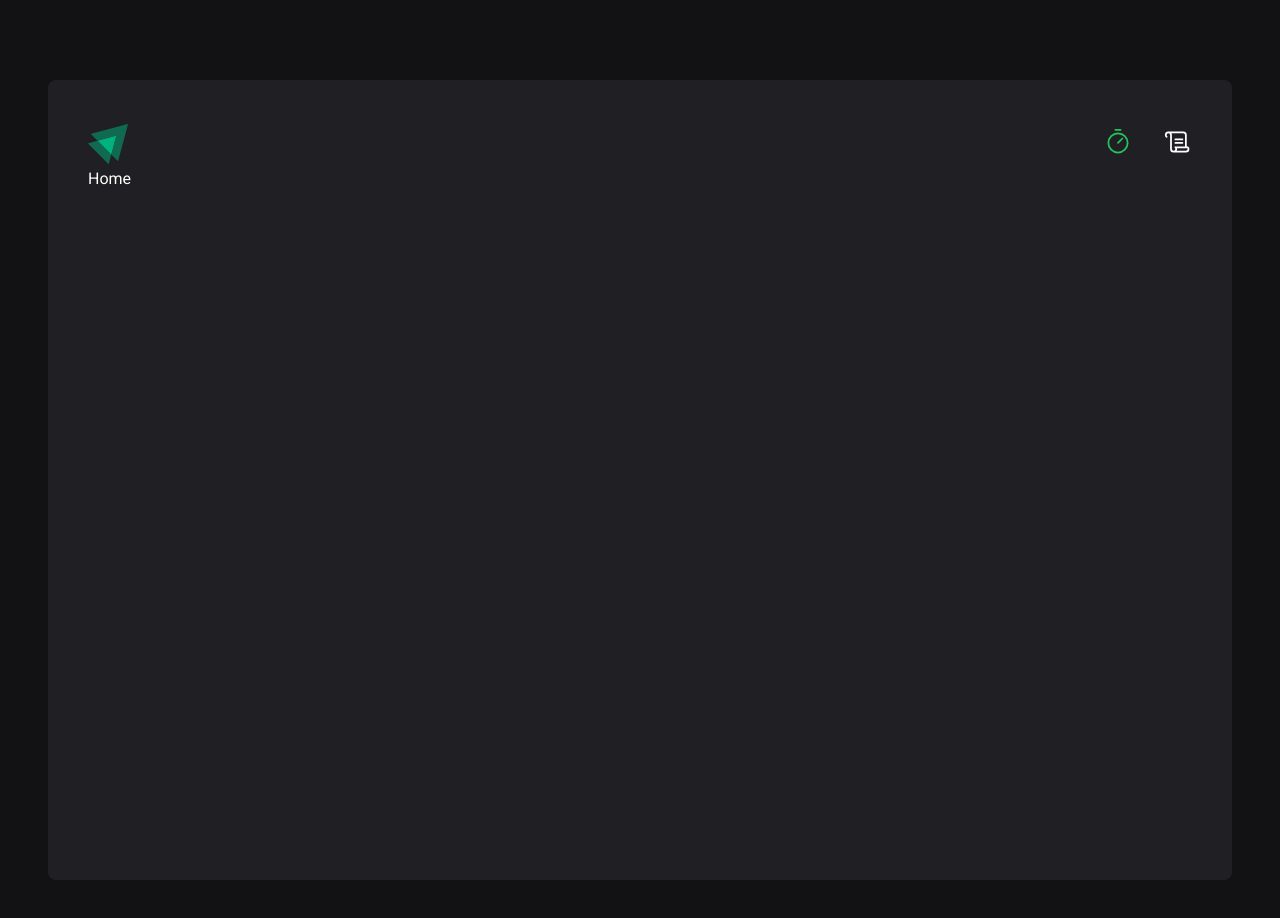
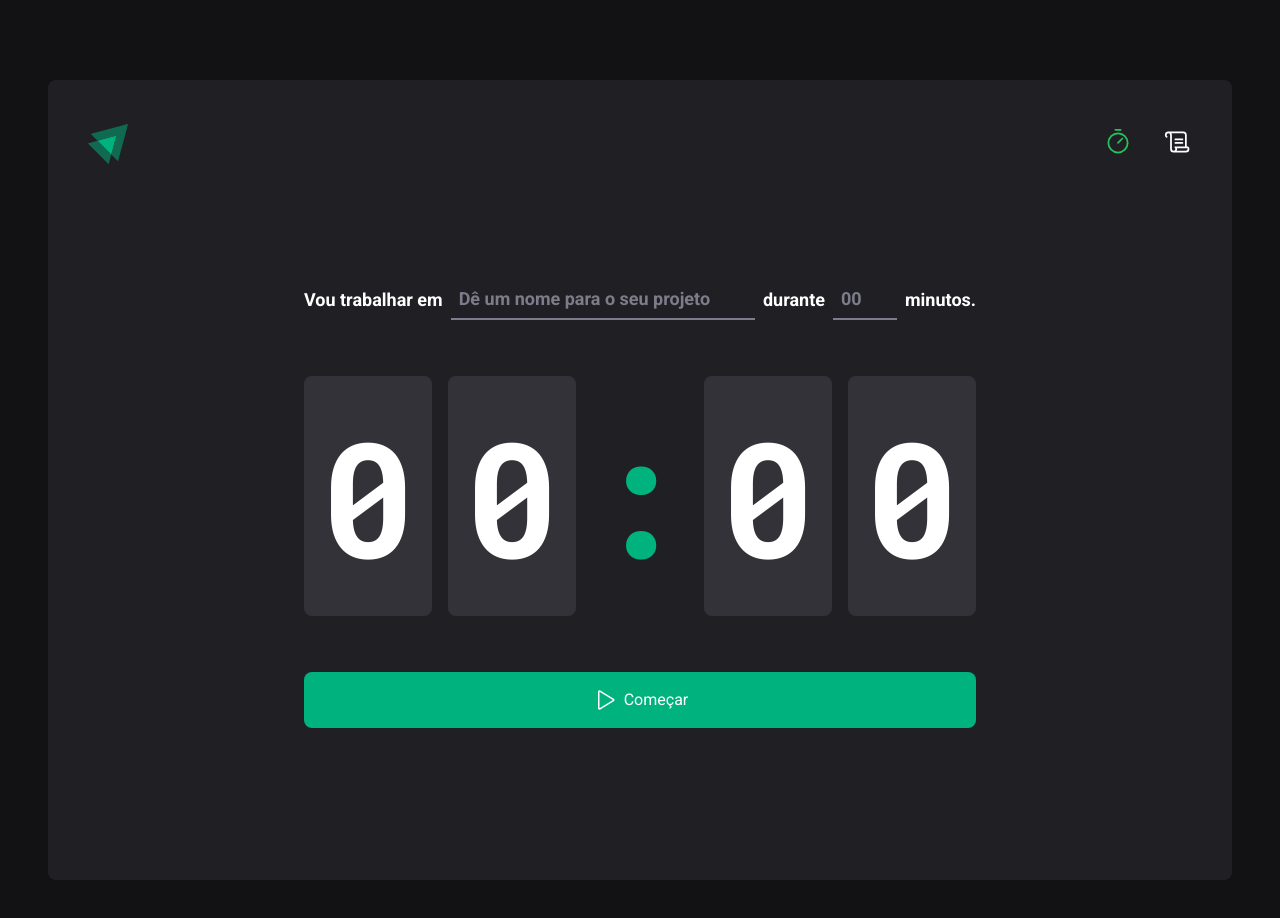
Before and after one commit to ViniciusOliver-stack/Ignite-React, a React (Vite) app in the folder 02-ignite-timer/: page / in a window 1280 px wide. Shown: the top 918 px of the page. Built offline with nearby package versions, Linux system fonts and the light colour scheme.

Commit message:
feat: create component Home

```diff
--- a/02-ignite-timer/src/pages/home/index.tsx
+++ b/02-ignite-timer/src/pages/home/index.tsx
@@ -1,3 +1,55 @@
+import { Play } from '@phosphor-icons/react'
+
 export function Home() {
-  return <h1>Home</h1>
+  return (
+    <div className="flex-1 flex flex-col items-center justify-center">
+      <form className="flex flex-col items-center gap-14">
+        <div className="flex items-center justify-center gap-2 text-gray_color-100 text-lg font-bold flex-wrap w-full">
+          <label htmlFor="task">Vou trabalhar em</label>
+          <input
+            type="text"
+            id="task"
+            className="bg-transparent h-10 border-b-2 border-b-gray_color-500 font-bold text-lg px-2 placeholder:text-gray_color-500 flex-1 focus:outline-none focus:border-b-green_color-500"
+            placeholder="Dê um nome para o seu projeto"
+            list="task-list"
+          />
+
+          <datalist id="task-list" className="p-2">
+            <option value="Projeto 1" />
+            <option value="Projeto 2" />
+            <option value="Projeto 3" />
+          </datalist>
+
+          <label htmlFor="minutesAmount">durante</label>
+          <input
+            type="number"
+            step={0}
+            min={5}
+            max={60}
+            id="minutesAmount"
+            className="bg-transparent h-10 border-b-2 border-b-gray_color-500 font-bold text-lg px-2 placeholder:text-gray_color-500 w-16 focus:outline-none focus:border-b-green_color-500"
+            placeholder="00"
+          />
+
+          <span>minutos.</span>
+        </div>
+
+        <div className="text-[10rem] text-gray_color-100 flex gap-4 font-mono">
+          <span className="bg-gray_color-600 px-4 rounded-lg">0</span>
+          <span className="bg-gray_color-600 px-4 rounded-lg">0</span>
+          <span className="text-green_color-500">:</span>
+          <span className="bg-gray_color-600 px-4 rounded-lg">0</span>
+          <span className="bg-gray_color-600 px-4 rounded-lg">0</span>
+        </div>
+
+        <button
+          type="submit"
+          className="w-full p-4 rounded-lg flex items-center justify-center gap-2 text-bold cursor-pointer bg-green_color-500 text-gray_color-100 hover:bg-green_color-700 transition-all duration-150 disabled:bg-green_color-500/30 disabled:cursor-not-allowed disabled:text-gray_color-500"
+        >
+          <Play size={24} />
+          Começar
+        </button>
+      </form>
+    </div>
+  )
 }
```
